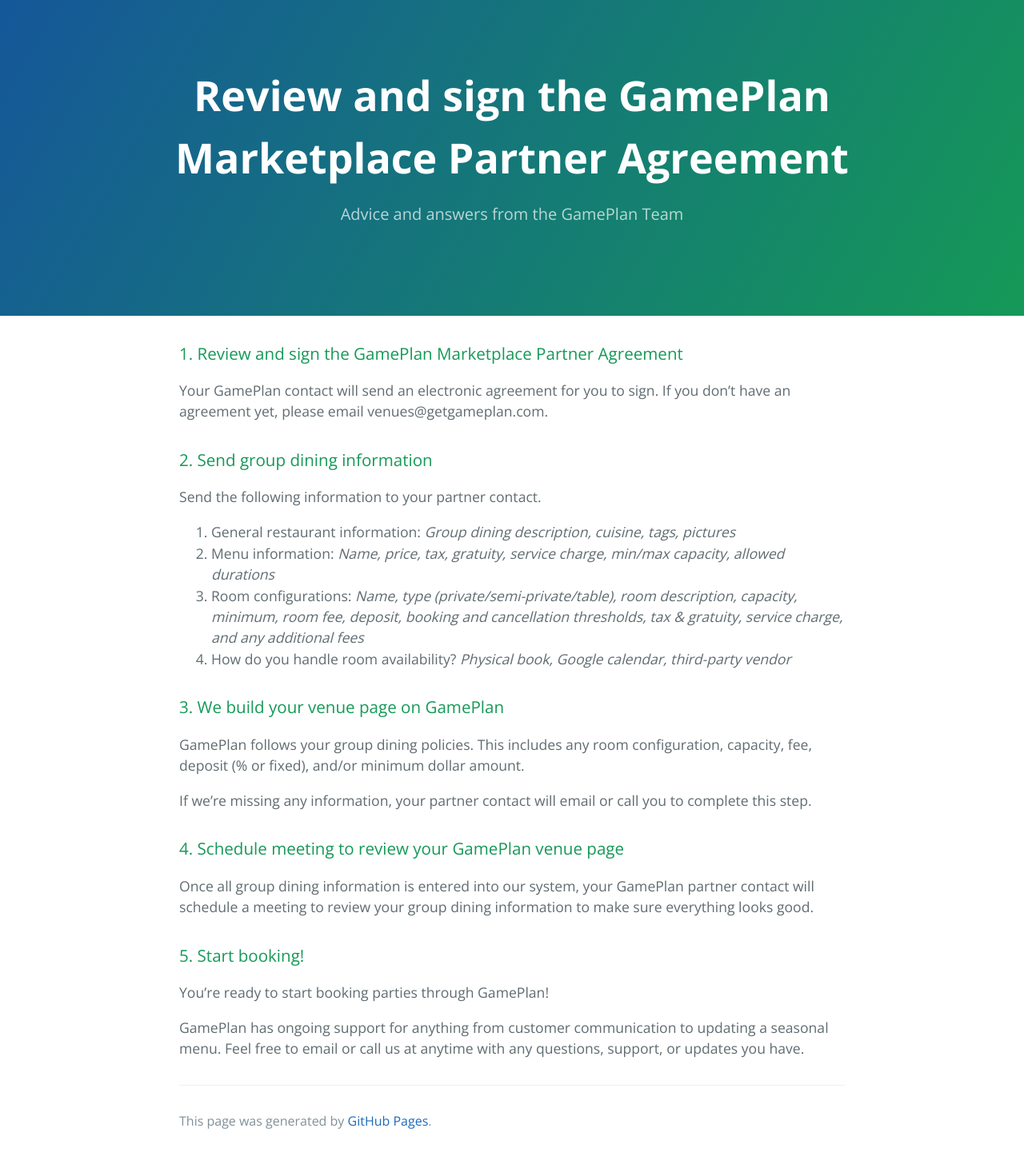
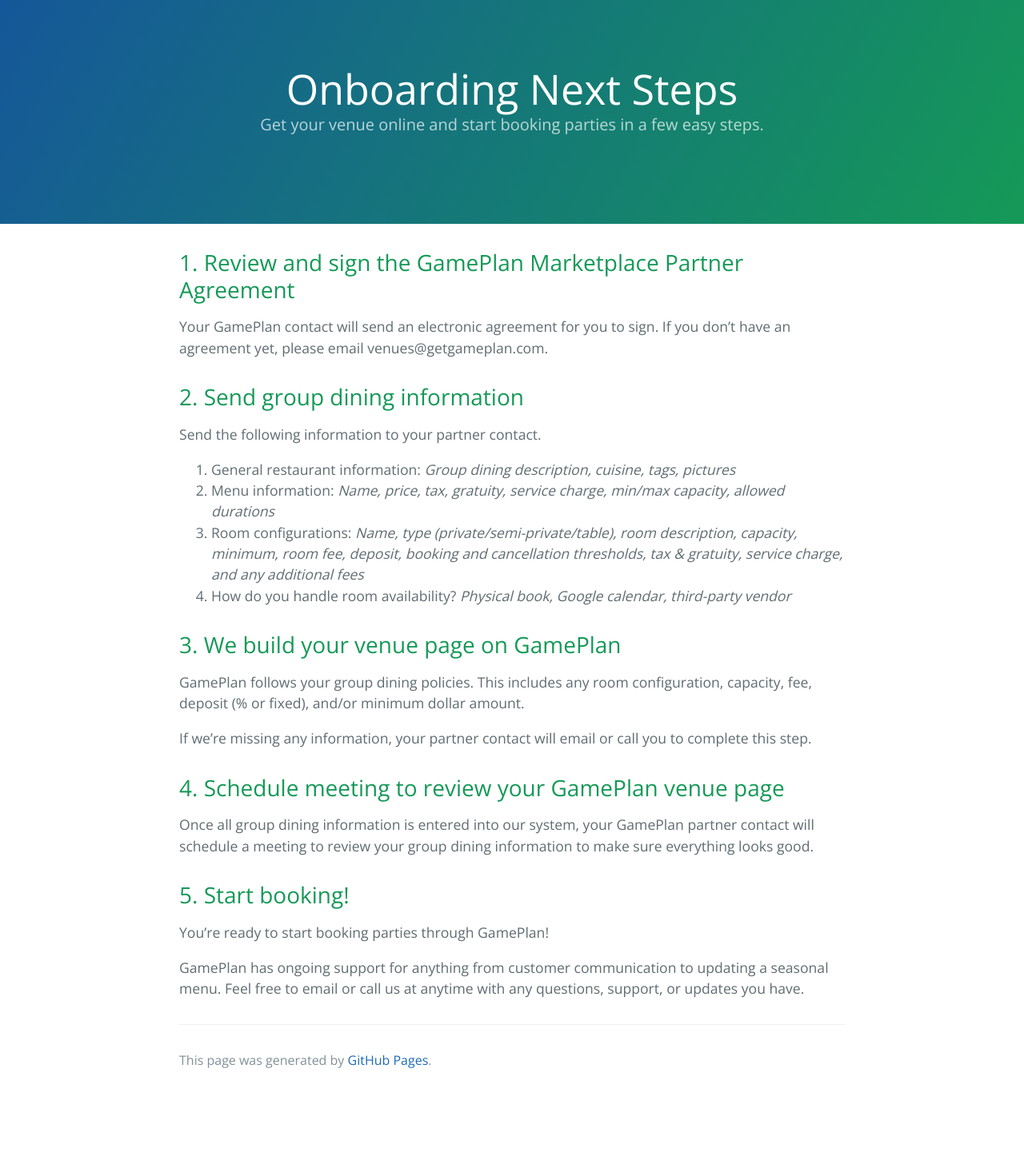
Before and after one commit to gpln/help, a Jekyll site: the page built from venue-partner-support/onboarding-next-steps.md, in a window 1280 px wide. Shown: the whole page at 80% size. Built offline with Jekyll 4.4.1, drawn with Linux system fonts in a browser that asks for light colours; our own code applies the rules of GitHub Pages for plain Markdown files; after the commit the page ends 1370 px from its top, so only the background shows below that.

Commit message:
add bootstrap

```diff
--- a/_layouts/default.html
+++ b/_layouts/default.html
@@ -17,6 +17,7 @@
     <meta name="viewport" content="width=device-width, initial-scale=1">
     <meta name="theme-color" content="#157878">
     <meta name="apple-mobile-web-app-status-bar-style" content="black-translucent">
+    <link rel="stylesheet" href="https://stackpath.bootstrapcdn.com/bootstrap/4.3.1/css/bootstrap.min.css" integrity="sha384-ggOyR0iXCbMQv3Xipma34MD+dH/1fQ784/j6cY/iJTQUOhcWr7x9JvoRxT2MZw1T" crossorigin="anonymous">
     <link rel="stylesheet" href="{{ '/assets/css/style.css?v=' | append: site.github.build_revision | relative_url }}">
   </head>
   <body>
--- a/venue-partner-support/onboarding-next-steps.md
+++ b/venue-partner-support/onboarding-next-steps.md
@@ -1,3 +1,9 @@
+---
+layout: default
+title: Onboarding Next Steps
+description: Get your venue online and start booking parties in a few easy steps.
+---
+
 ### 1. Review and sign the GamePlan Marketplace Partner Agreement
 Your GamePlan contact will send an electronic agreement for you to sign. If you don't have an agreement yet, please email venues@getgameplan.com.
 
```
Also changed, not shown: venue-partner-support/index.md (added, +34 -0 lines).
